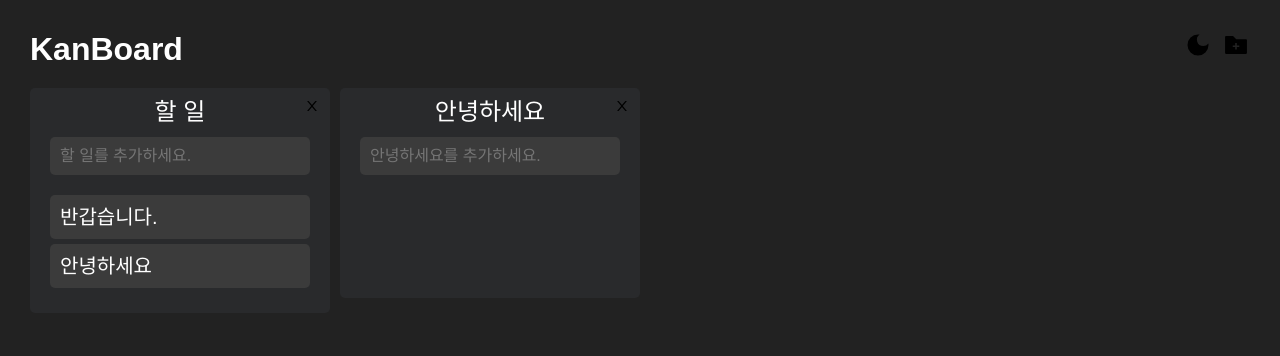
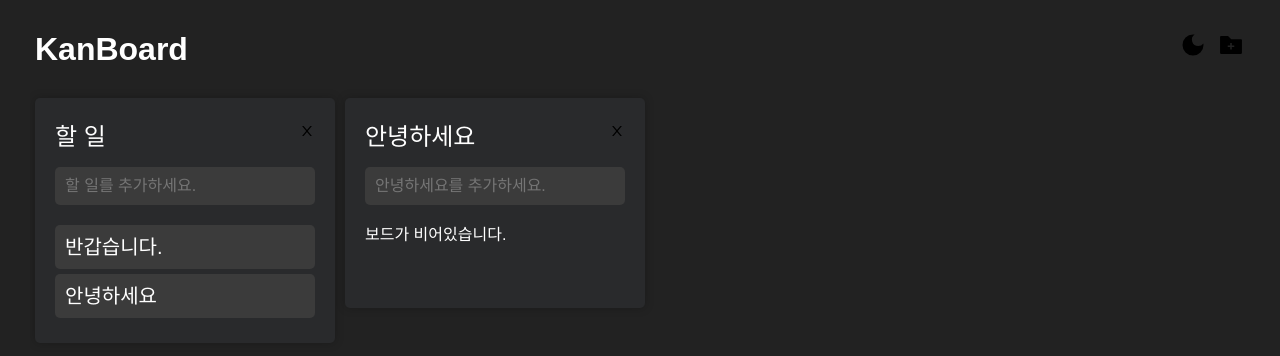
Before and after one commit to hihiihiii/react-trello, a React (Create React App) app: page / in a window 1280 px wide. Shown: the top 356 px of the page. Built offline with nearby package versions, Linux system fonts and the light colour scheme.

Commit message:
detail 작업

```diff
--- a/src/App.tsx
+++ b/src/App.tsx
@@ -97,6 +97,7 @@ const Boards = styled.div`
   display: flex;
   align-items: flex-start;
   overflow-x: scroll;
+  padding: 10px 5px;
   gap: 10px;
   &::-webkit-scrollbar {
     display: none;
@@ -120,7 +121,7 @@ const KanBanTitle = styled.h1`
 `;
 
 const KanBanBlock = styled.div`
-  padding: 20px 0px;
+  padding: 20px 5px;
   display: flex;
   align-items: center;
   justify-content: space-between;
--- a/src/Components/Board.tsx
+++ b/src/Components/Board.tsx
@@ -1,12 +1,11 @@
-import { useRef } from "react";
 import { Draggable, Droppable } from "react-beautiful-dnd";
 import { useForm } from "react-hook-form";
 import { useSetRecoilState } from "recoil";
-import styled from "styled-components";
+import styled, { css } from "styled-components";
 import { boardState, ITodo, todoState } from "../atoms";
 import DraggableCard from "./DraggableCard";
 import { AiOutlineClose } from "react-icons/ai";
-import { RxHamburgerMenu } from "react-icons/rx";
+import { useEffect, useRef, useState } from "react";
 
 interface IBoardProps {
   todos: ITodo[];
@@ -23,20 +22,24 @@ interface IForm {
   todo: string;
 }
 const Wrapper = styled.div`
-  padding-top: 30px;
+  position: relative;
   padding-top: 10px;
   min-width: 300px;
   border-radius: 5px;
   background-color: ${(props) => props.theme.boardColor};
   min-height: 200px;
+  max-height: 100vh;
+  overflow: hidden scroll;
+  &::-webkit-scrollbar {
+    display: none;
+  }
   display: flex;
   flex-direction: column;
-  position: relative;
+  box-shadow: 0px 0px 10px 0px rgba(0, 0, 0, 0.24);
 `;
 
 const Title = styled.h2`
-  text-align: center;
-  margin-bottom: 10px;
+  flex: 1;
   font-weight: 400;
   font-size: 24px;
   color: ${(props) => props.theme.cardTextColor};
@@ -67,18 +70,60 @@ const FormInput = styled.input`
 
 const ToolBox = styled.div`
   display: flex;
-  position: absolute;
-  right: 10px;
+`;
+
+const FormTop = styled.div`
+  display: flex;
+  padding: 15px 20px;
 `;
 
 const ToolDelete = styled.div`
   cursor: pointer;
 `;
 
+const Empty = styled.div`
+  color: ${(props) => props.theme.cardTextColor};
+`;
+
+const FormTitleTop = styled.div<{ scrollTop: boolean }>`
+  ${(props) =>
+    props.scrollTop &&
+    css`
+      position: sticky;
+      top: 0;
+      left: 0;
+      right: 0;
+      backdrop-filter: blur(0.4rem);
+      width: 300px;
+    `}
+`;
+
 const Board = ({ todos, boardId, boardNum }: IBoardProps) => {
   const setTodos = useSetRecoilState(todoState);
-  const setBoards = useSetRecoilState(boardState);
+
   const { register, setValue, handleSubmit } = useForm<IForm>();
+  const [scroll, setScroll] = useState<boolean>(false);
+
+  // const formRef = useRef<any>(null);
+  // useEffect(() => {
+  //   const handleScroll = (e) => {
+  //     setScroll(true);
+  //   };
+  //   const myDomNode = formRef.current;
+  //   myDomNode.addEventListener("scroll", handleScroll);
+
+  //   return () => {
+  //     myDomNode.removeEventListener("scroll", handleScroll);
+  //   };
+  // }, [scroll]);
+
+  const onScroll = (e: React.UIEvent<HTMLDivElement>) => {
+    if (e.currentTarget.scrollTop >= 1) {
+      setScroll(true);
+    } else {
+      setScroll(false);
+    }
+  };
 
   const onValid = ({ todo }: IForm) => {
     const newTodo = {
@@ -105,13 +150,16 @@ const Board = ({ todos, boardId, boardNum }: IBoardProps) => {
   };
 
   return (
-    <Wrapper>
+    <Wrapper onScroll={onScroll}>
+      <FormTitleTop scrollTop={scroll}>
+        <FormTop>
           <Title>{boardId}</Title>
           <ToolBox>
             <ToolDelete onClick={handleDeleteBoard}>
               <AiOutlineClose></AiOutlineClose>
             </ToolDelete>
           </ToolBox>
+        </FormTop>
         <Form onSubmit={handleSubmit(onValid)}>
           <FormInput
             {...register("todo", { required: true })}
@@ -119,6 +167,7 @@ const Board = ({ todos, boardId, boardNum }: IBoardProps) => {
             placeholder={`${boardId}를 추가하세요.`}
           />
         </Form>
+      </FormTitleTop>
       <Droppable droppableId={boardId}>
         {(magic, info) => {
           return (
@@ -128,6 +177,7 @@ const Board = ({ todos, boardId, boardNum }: IBoardProps) => {
               ref={magic.innerRef}
               {...magic.droppableProps}
             >
+              {todos.length < 1 ? <Empty>보드가 비어있습니다.</Empty> : <></>}
               {todos.map((todo, index) => {
                 return (
                   <DraggableCard
```
Lines whose indentation alone changed are shown as unchanged.
